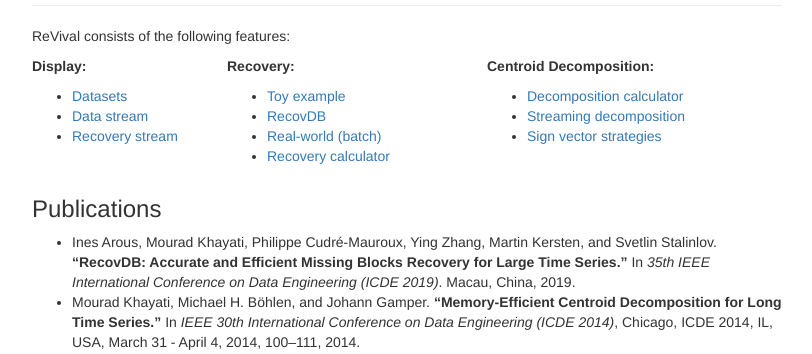
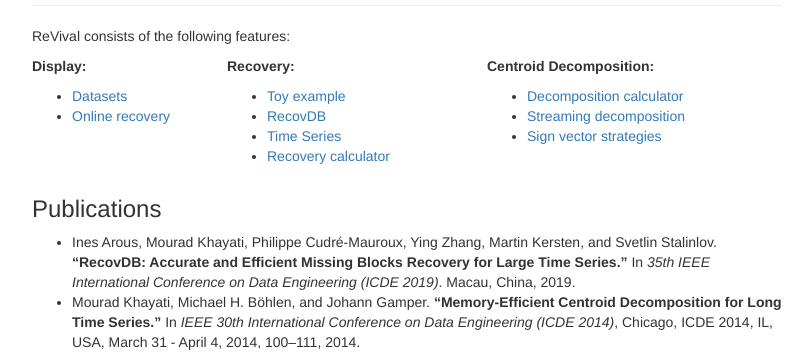
Before and after one commit to eXascaleInfolab/ReVival-Code, a PHP site: page / in a window 1280 px wide. Shown: the part 451-805 px from the top of the page, without its empty margins (38-850 px from the left). Run offline with PHP 8.4, Linux system fonts and the light colour scheme; some libraries are stand-ins or nearby versions.

Commit message:
small changes to the navigation of the site

```diff
--- a/header.php
+++ b/header.php
@@ -43,8 +43,7 @@
                     </a>
                     <ul class="dropdown-menu">
                         <li><a href="/display/datasets.php">Datasets</a></li>
-                        <li><a href="/display/datastream.php">Data stream</a></li>
-                        <li><a href="/streaming/datastream.php">Recovery stream</a></li>
+                        <li><a href="/streaming/datastream.php">Online recovery</a></li>
                     </ul>
                 </li>
                 <li class="dropdown">
@@ -55,7 +54,7 @@
                     <ul class="dropdown-menu">
                         <li><a href="/recovery/static.php">Toy example</a></li>
                         <li><a href="/recovery/recovdb.php">Database recovery (RecovDB)</a></li>
-                        <li><a href="/recovery/datasets.php">Real-world (batch)</a></li>
+                        <li><a href="/recovery/datasets.php">Time Series</a></li>
                         <li><a href="/cd/recovery.php">Recovery calculator</a></li>
                     </ul>
                 </li>
--- a/index.php
+++ b/index.php
@@ -43,15 +43,14 @@
                     <p><b>Display:</b></p>
                     <ul>
                         <li><a href="/display/datasets.php">Datasets</a></li>
-                        <li><a href="/display/datastream.php">Data stream</a></li>
-                        <li><a href="/streaming/datastream.php">Recovery stream</a></li>
+                        <li><a href="/streaming/datastream.php">Online recovery</a></li>
                     </ul>
                 </div>
                 <div class="col-md-4">
                     <p><b>Recovery:</b></p>
                     <ul><li><a href="/recovery/static.php">Toy example</a></li>
                         <li><a href="/recovery/recovdb.php">RecovDB</a></li>
-                        <li><a href="/recovery/datasets.php">Real-world (batch)</a></li>
+                        <li><a href="/recovery/datasets.php">Time Series</a></li>
                         <li><a href="/cd/recovery.php">Recovery calculator</a></li>
                     </ul>
                 </div>
```
